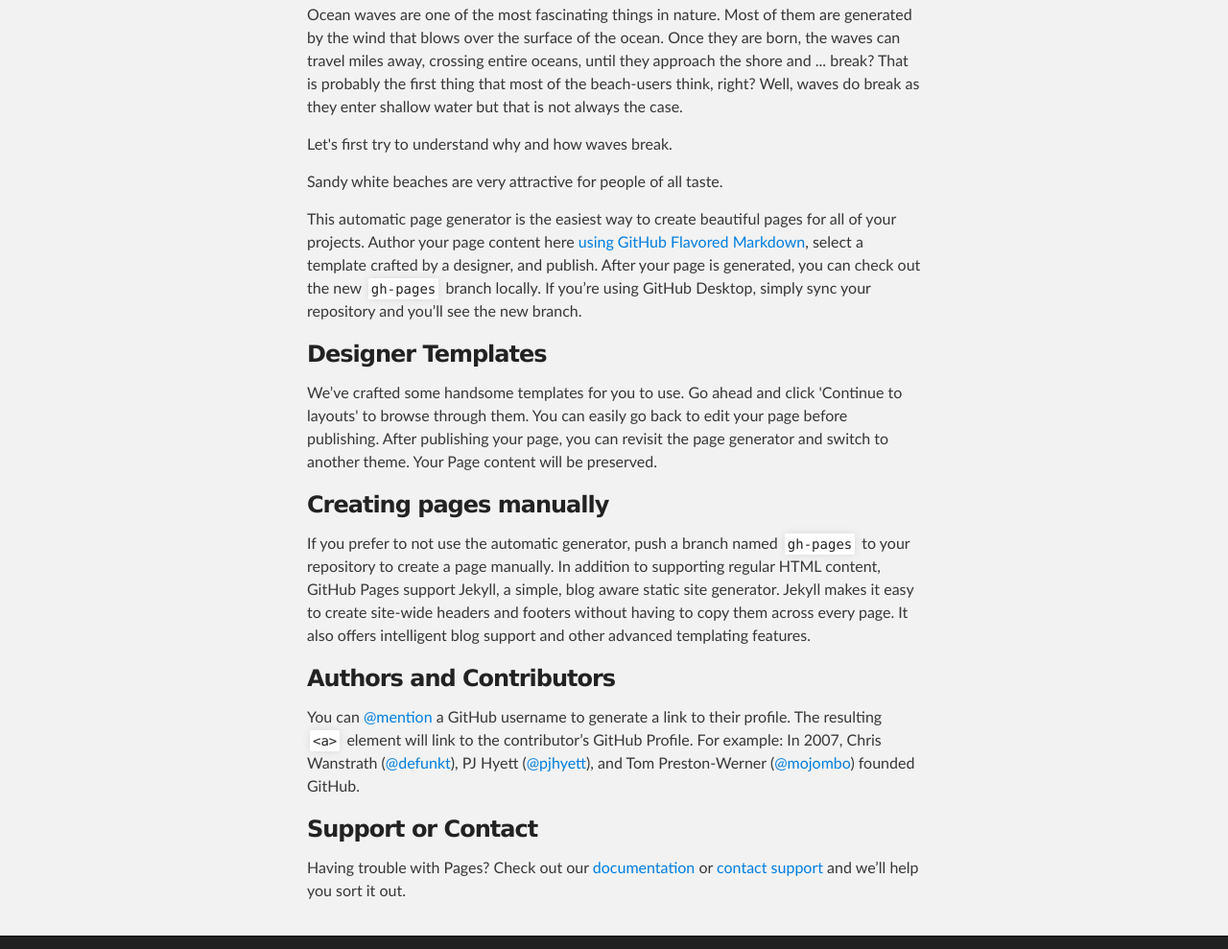
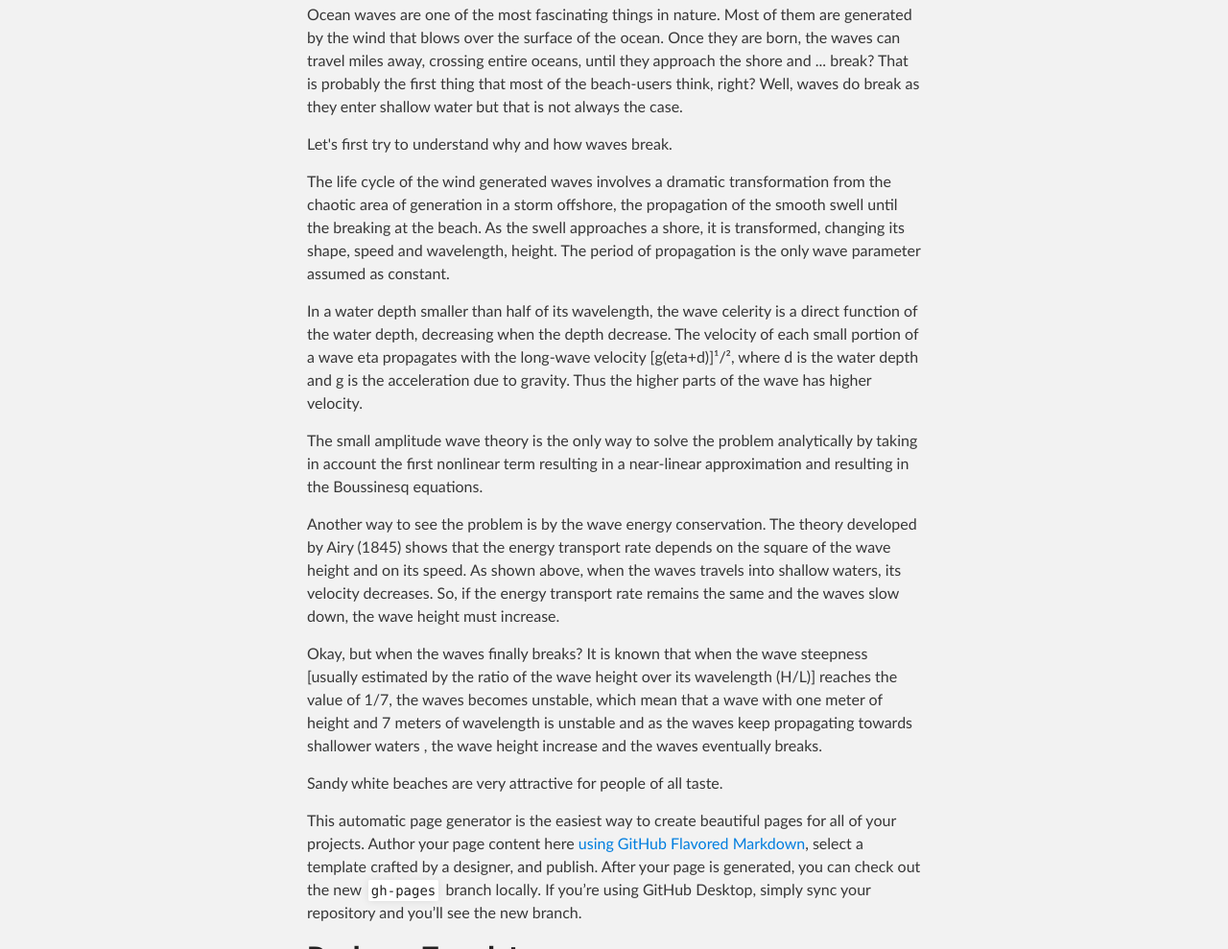
Before and after one commit to oceannimbus/wave-mud, a plain HTML site: page index.html in a window 1280 px wide. Shown: the part 339-1328 px from the top of the page at 96% size. Drawn offline with Linux system fonts and the light colour scheme.

Commit message:
Update index.html
Wave breaking paragraph added by Uggo.

```diff
--- a/index.html
+++ b/index.html
@@ -38,6 +38,16 @@
 
 <p>Let's first try to understand why and how waves break.</p>
 
+<p>The life cycle of the wind generated waves involves a dramatic transformation from the chaotic area of generation in a storm offshore, the propagation of the smooth swell until the breaking at the beach. As the swell approaches a shore, it is transformed, changing its shape, speed and wavelength, height. The period of propagation is the only wave parameter assumed as constant.<p>
+
+<p>In a water depth smaller than half of its wavelength, the wave celerity is a direct function of the water depth, decreasing when the depth decrease. The velocity of each small portion of a wave eta propagates with the long-wave velocity [g(eta+d)]¹/², where d is the water depth and g is the acceleration due to gravity. Thus the higher parts of the wave has higher velocity.<p>
+
+<p>The small amplitude wave theory is the only way to solve the problem analytically by taking in account the first nonlinear term resulting in a near-linear approximation and resulting in the Boussinesq equations.<p>
+
+<p>Another way to see the problem is by the wave energy conservation. The theory developed by Airy (1845) shows that the energy transport rate depends on the square of the wave height and on its speed. As shown above, when the waves travels into shallow waters, its velocity decreases. So, if the energy transport rate remains the same and the waves slow down, the wave height must increase.<p>
+
+<p>Okay, but when the waves finally breaks? It is known that when the wave steepness [usually estimated by the ratio of the wave height over its wavelength (H/L)] reaches the value of 1/7, the waves becomes unstable, which mean that a wave with one meter of height and 7 meters of wavelength is unstable and as the waves keep propagating towards shallower waters , the wave height increase and the waves eventually breaks.<p>
+
 <p>Sandy white beaches are very attractive for people of all taste. </p>
 
 <p>This automatic page generator is the easiest way to create beautiful pages for all of your projects. Author your page content here <a href="https://guides.github.com/features/mastering-markdown/">using GitHub Flavored Markdown</a>, select a template crafted by a designer, and publish. After your page is generated, you can check out the new <code>gh-pages</code> branch locally. If you’re using GitHub Desktop, simply sync your repository and you’ll see the new branch.</p>
```
